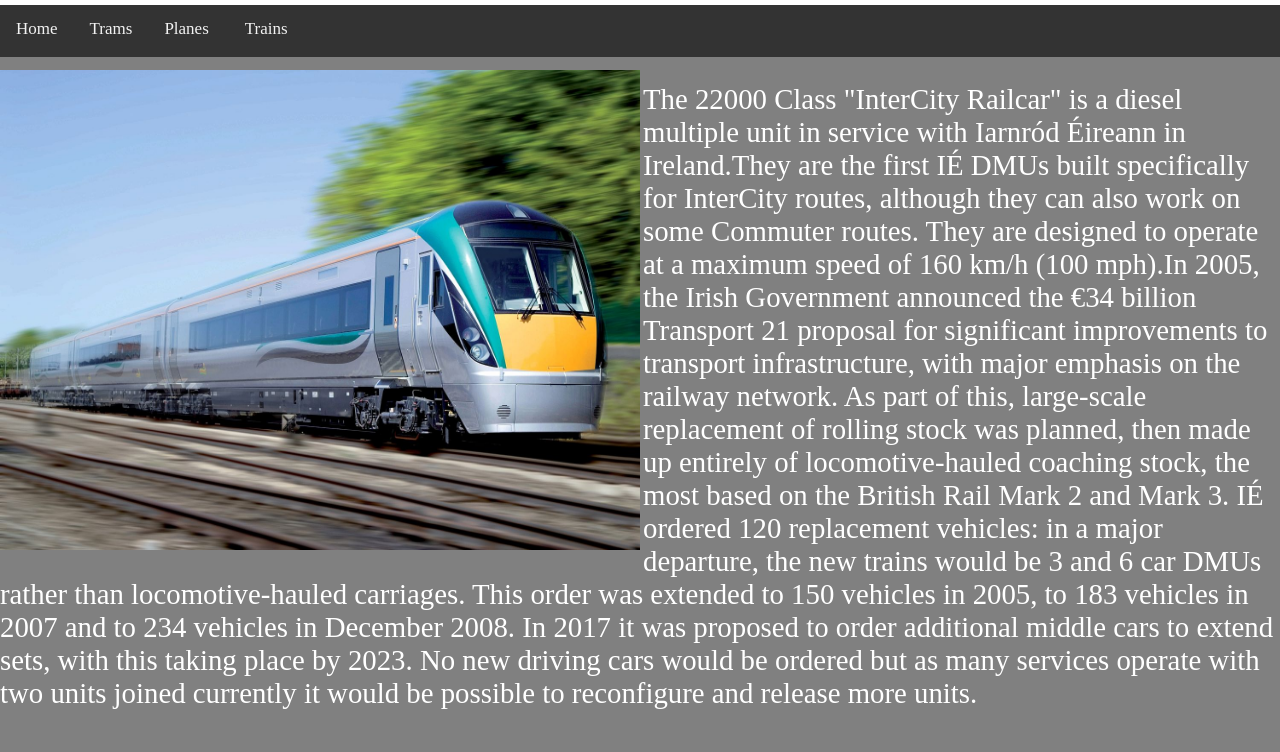
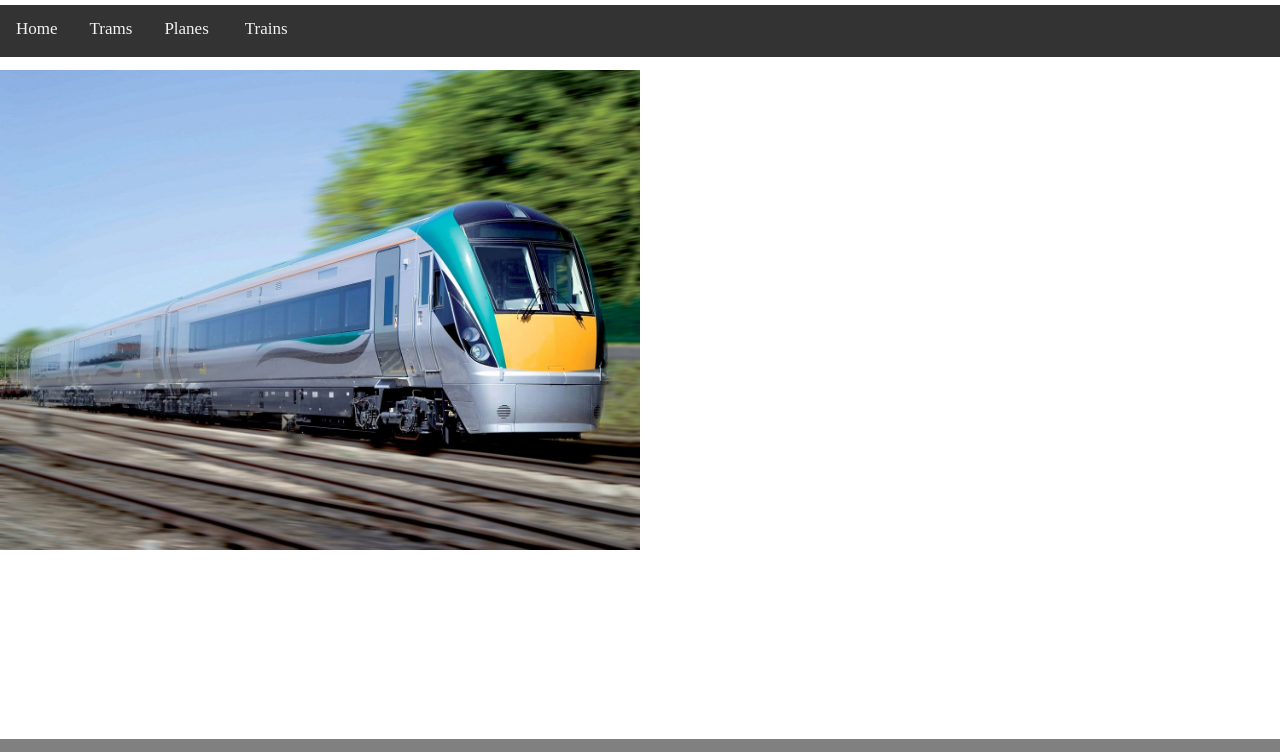
Before and after one commit to gizzy07/gizzy07.github.io, a plain HTML site: page irish-rail.html in a window 1280 px wide. Shown: the top 752 px of the page. Drawn offline with Linux system fonts and the light colour scheme.

Commit message:
Update irish-rail.html

```diff
--- a/irish-rail.html
+++ b/irish-rail.html
@@ -45,7 +45,7 @@
 
 
 <br><br><br>
-<div width="100%" style="float:right;background-color:grey;" height="50%" color="grey">
+
 
 
 
```
